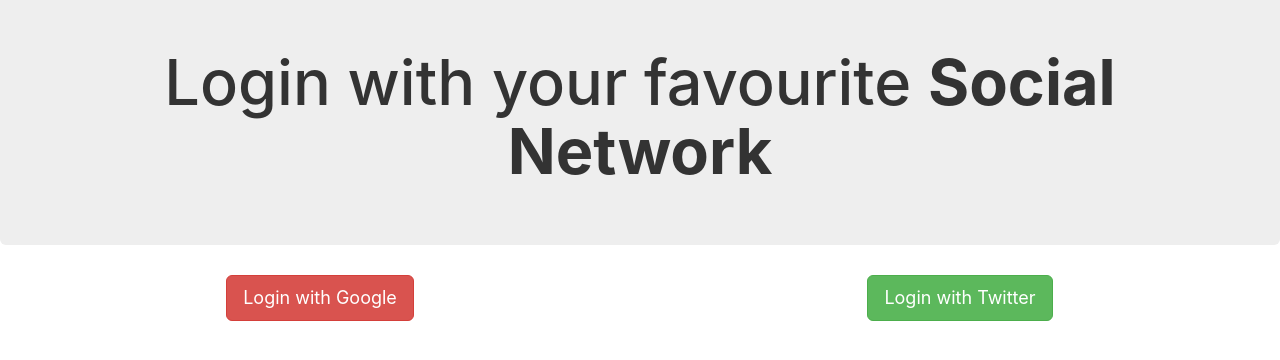
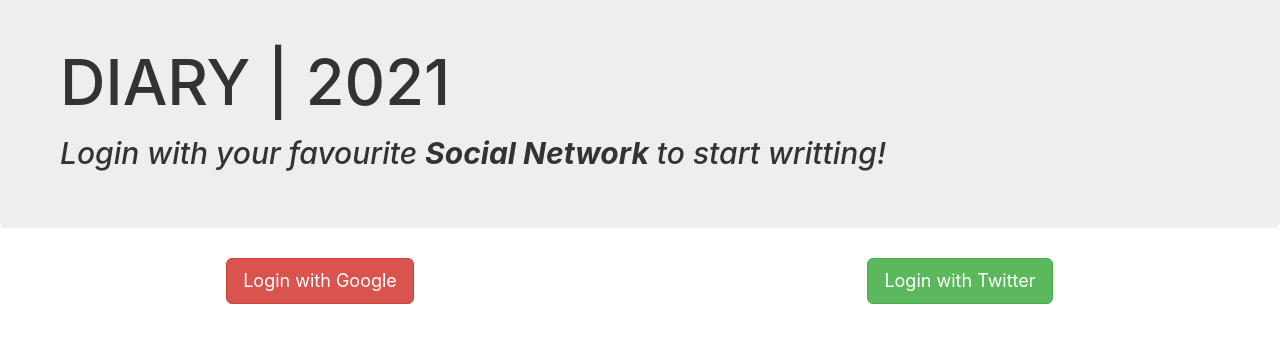
Before and after one commit to anton-mazurko/react-diary-app, a React (Create React App) app: page /login in a window 1280 px wide. Shown: the top 360 px of the page. Built offline with nearby package versions, Linux system fonts and the light colour scheme; no server answers; the database is empty.

Commit message:
Add stylings

```diff
--- a/src/components/Login.js
+++ b/src/components/Login.js
@@ -20,18 +20,21 @@
   render () {
     return (
       <div className="container-fluid">
-        <div className="row text-center">
+        <div className="row">
           <div className="col-sm-12 jumbotron" style={{marginTop: '-20px'}}>
-            <h1>
-              Login with your favourite <b>Social Network</b>
-            </h1>
+            <h1>DIARY | {new Date().getFullYear()}</h1>
+            <h2>
+              <i>
+                Login with your favourite <b>Social Network</b> to start writting!
+              </i>
+            </h2>
           </div>
 
-          <div className="col-sm-6">
+          <div className="col-sm-6 text-center">
             <button className="btn btn-danger btn-lg" onClick={this.props.googleLogin}>Login with Google</button>
           </div>
 
-          <div className="col-sm-6">
+          <div className="col-sm-6 text-center">
             <button className="btn btn-success btn-lg" onClick={this.props.twitterLogin}>Login with Twitter</button>
           </div>
         </div>
```
Also changed, not shown: src/components/App.js (+3 -5 lines).
